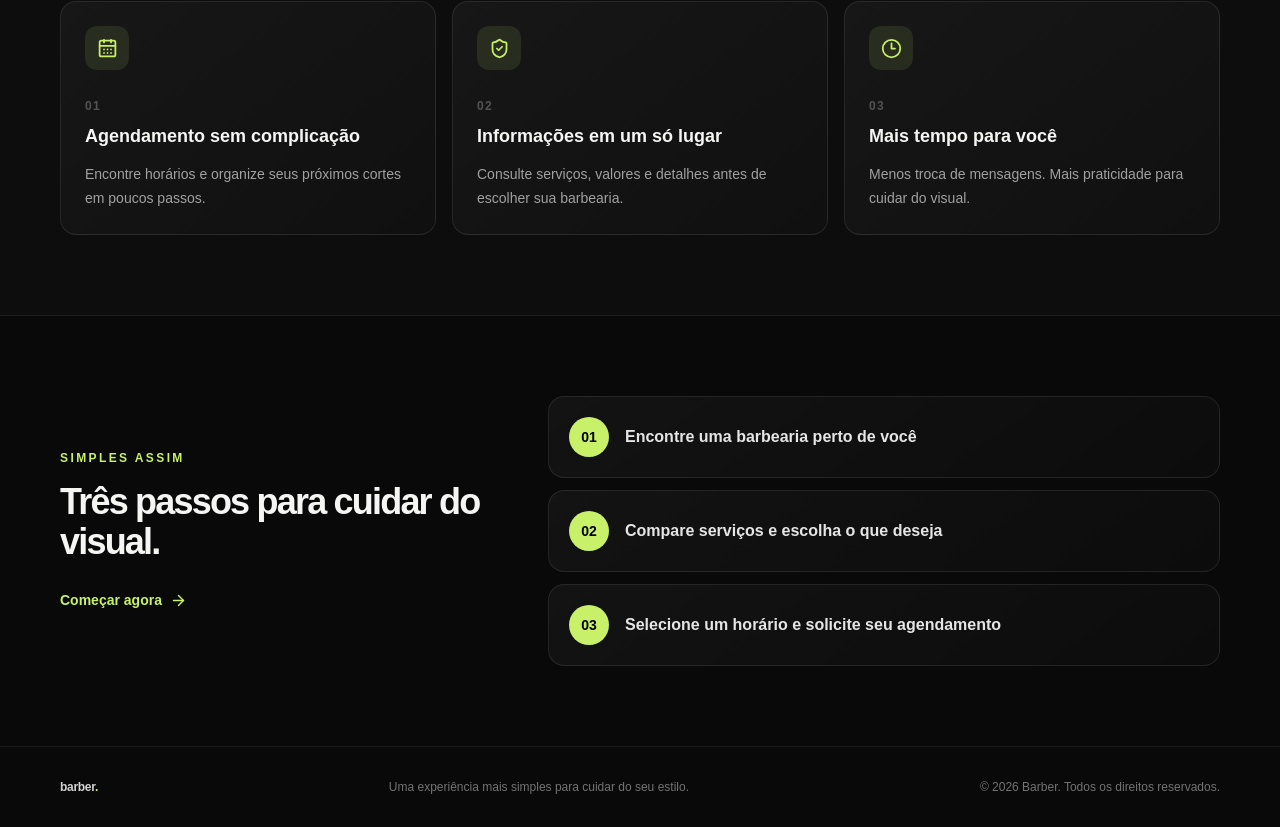
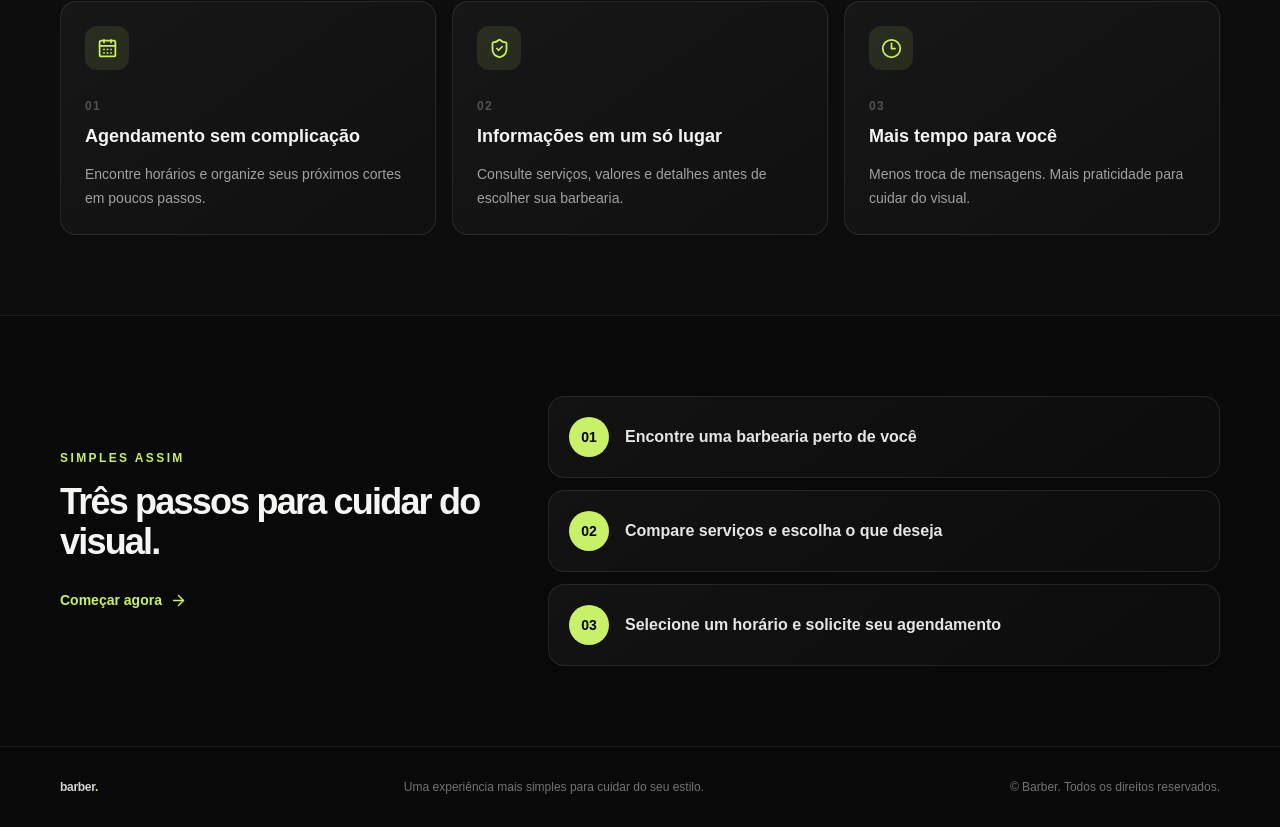
Before and after one commit to allancorreaz/fsw-barber, a Next.js app: page / in a window 1280 px wide. Shown: the part 1132-1959 px from the top of the page. Built offline with nearby package versions, Linux system fonts and the light colour scheme.

Commit message:
fix: keep homepage compatible with static prerendering

```diff
--- a/app/page.tsx
+++ b/app/page.tsx
@@ -207,7 +207,7 @@ export default function Home() {
         <div className="container-shell flex flex-col gap-4 text-xs text-neutral-500 sm:flex-row sm:items-center sm:justify-between">
           <p className="font-bold tracking-tight text-neutral-300">barber<span className="accent-text">.</span></p>
           <p>Uma experiência mais simples para cuidar do seu estilo.</p>
-          <p>© {new Date().getFullYear()} Barber. Todos os direitos reservados.</p>
+          <p>© Barber. Todos os direitos reservados.</p>
         </div>
       </footer>
     </main>
```
